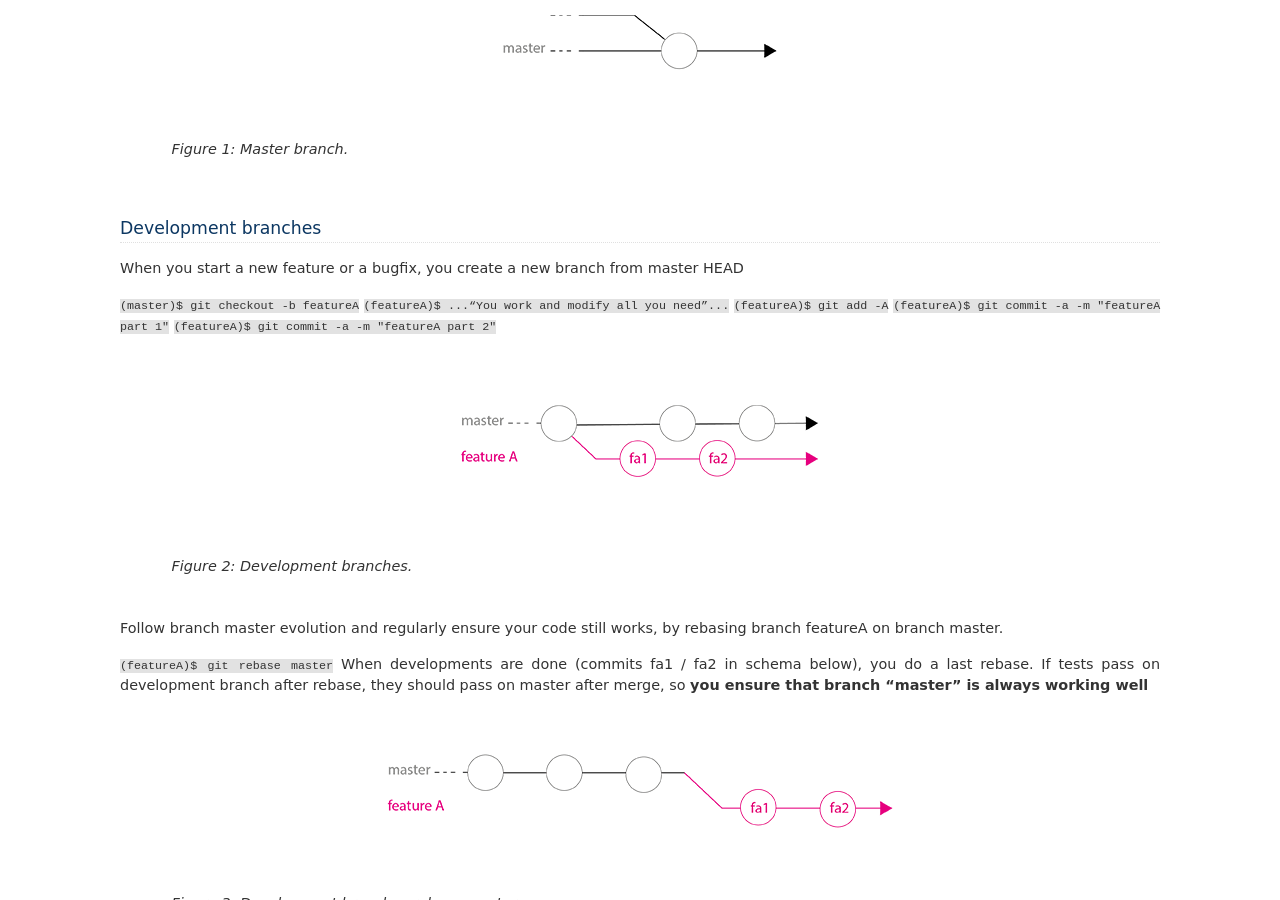
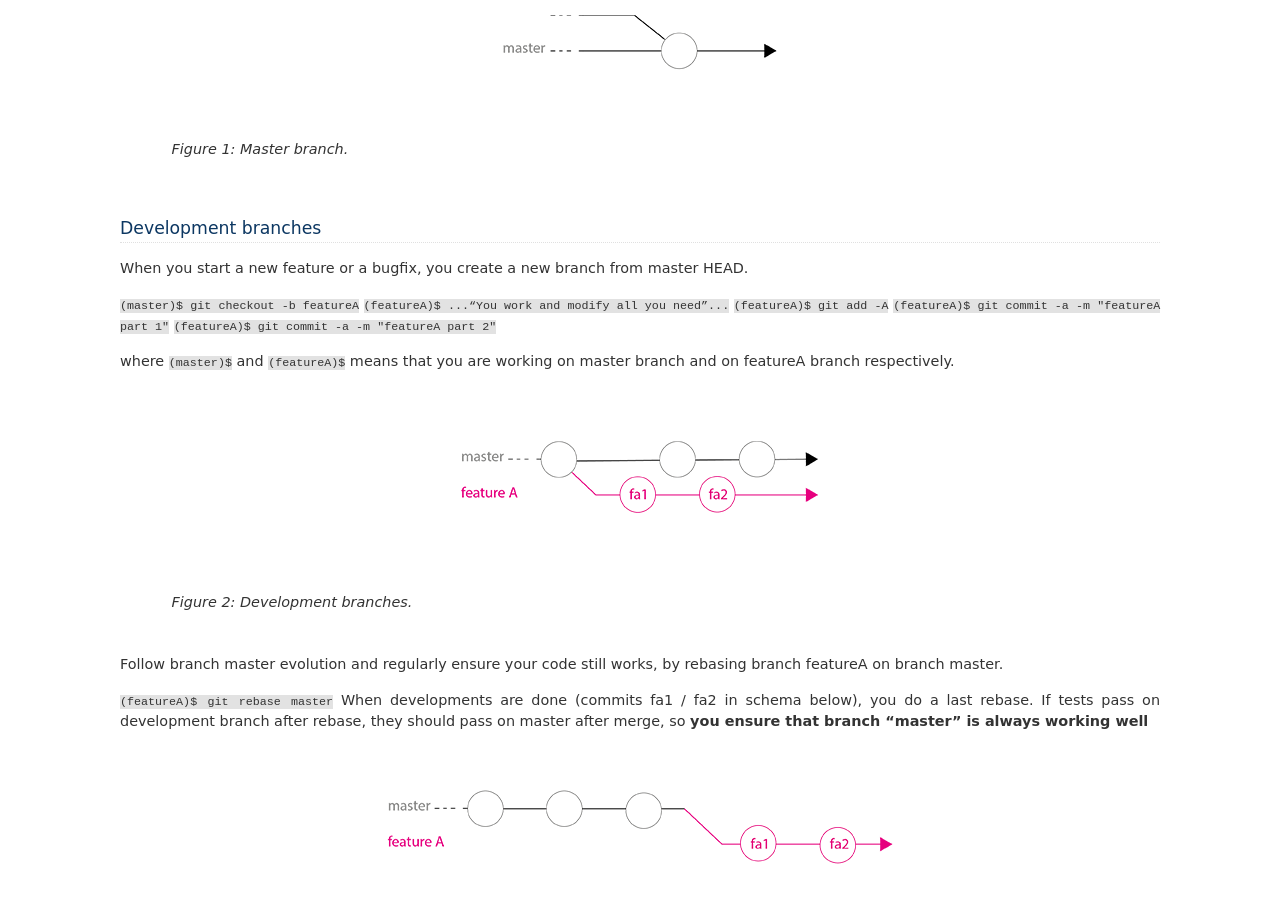
Before and after one commit to parrondo/git-workflow, a Sphinx documentation site: the page built from docs/workflow.rst, in a window 1280 px wide and 900 px high, scrolled down 781 px. Built offline with Sphinx 7.4.7, drawn with Linux system fonts in a browser that asks for light colours.

Commit message:
workflow.rst modification

```diff
--- a/docs/workflow.rst
+++ b/docs/workflow.rst
@@ -39,13 +39,15 @@ Branch master is the common trunk and simply contains all the files of the next
 Development branches
 ====================
 
-When you start a new feature or a bugfix, you create a new branch from master HEAD
+When you start a new feature or a bugfix, you create a new branch from master HEAD.
 
 ``(master)$ git checkout -b featureA``
 ``(featureA)$ ...“You work and modify all you need”...``
 ``(featureA)$ git add -A``
 ``(featureA)$ git commit -a -m "featureA part 1"``
 ``(featureA)$ git commit -a -m "featureA part 2"``
+
+where ``(master)$`` and ``(featureA)$`` means that you are working on master branch and on featureA branch respectively.
 
   .. figure:: images/general/image2.png
      :align: center
```
